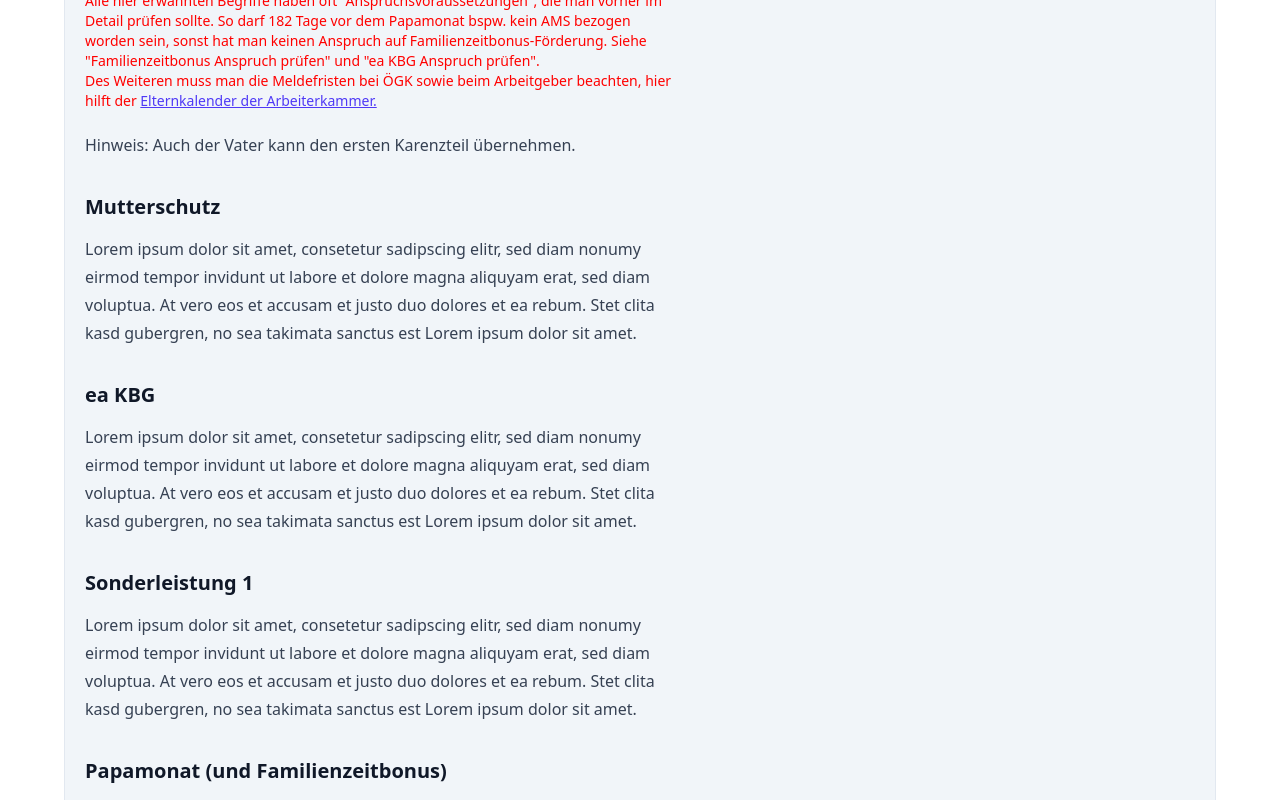
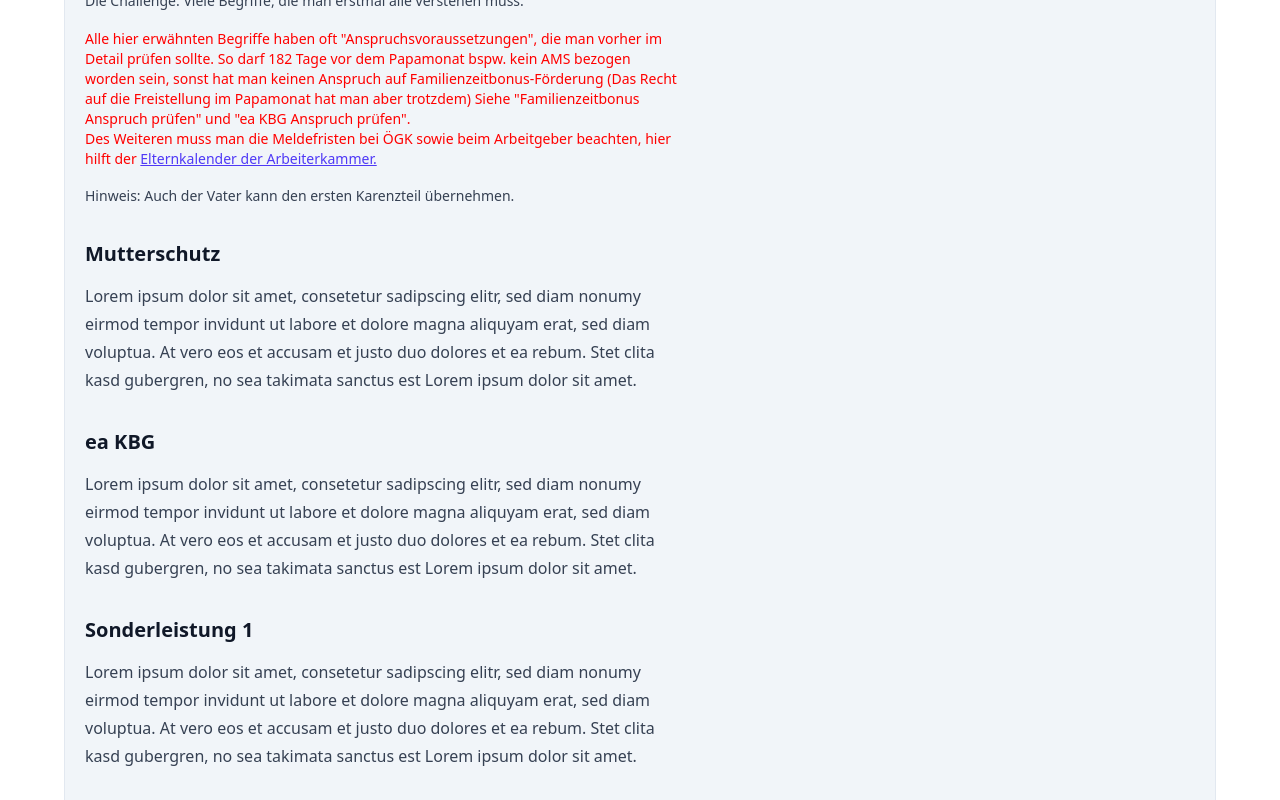
Before and after one commit to mandrasch/karenz-wizard, a SvelteKit app: page /eakbg-planer in a window 1280 px wide. Shown: the part 1240-2040 px from the top of the page. Built offline with nearby package versions, Linux system fonts and the light colour scheme.

Commit message:
chore: update

```diff
--- a/src/routes/eakbg-planer/+page.svelte
+++ b/src/routes/eakbg-planer/+page.svelte
@@ -939,17 +939,19 @@
 		<aside class="note-box">
 			<div class="prose">
 				<h3>🚧 Warum? / Erklärungen - in Arbeit 🚧</h3>
+				<p class="text-sm">Die Challenge: Viele Begriffe, die man erstmal alle verstehen muss.</p>
 				<p class="text-sm" style="color:red">
 					Alle hier erwähnten Begriffe haben oft "Anspruchsvoraussetzungen", die man vorher im
 					Detail prüfen sollte. So darf 182 Tage vor dem Papamonat bspw. kein AMS bezogen worden
-					sein, sonst hat man keinen Anspruch auf Familienzeitbonus-Förderung. Siehe
-					"Familienzeitbonus Anspruch prüfen" und "ea KBG Anspruch prüfen". <br />Des Weiteren muss
-					man die Meldefristen bei ÖGK sowie beim Arbeitgeber beachten, hier hilft der
+					sein, sonst hat man keinen Anspruch auf Familienzeitbonus-Förderung (Das Recht auf die
+					Freistellung im Papamonat hat man aber trotzdem) Siehe "Familienzeitbonus Anspruch prüfen"
+					und "ea KBG Anspruch prüfen". <br />Des Weiteren muss man die Meldefristen bei ÖGK sowie
+					beim Arbeitgeber beachten, hier hilft der
 					<a href="https://elternkalender.arbeiterkammer.at/index.html" class="underline"
 						>Elternkalender der Arbeiterkammer.</a
 					>
 				</p>
-				<p>Hinweis: Auch der Vater kann den ersten Karenzteil übernehmen.</p>
+				<p class="text-sm">Hinweis: Auch der Vater kann den ersten Karenzteil übernehmen.</p>
 				<!-- <p class="footnote" id="fn-1">
 					[1] Papamonat: ab Entlassung aus dem Krankenhaus bis zum Ende des Mutterschutzes nutzbar,
 					der Arbeitgeber muss es erlauben.
@@ -990,6 +992,13 @@
 					sanctus est Lorem ipsum dolor sit amet.
 				</p>
 				<h3 id="sonderleistung-1">Sonderleistung 1</h3>
+				<p>
+					Lorem ipsum dolor sit amet, consetetur sadipscing elitr, sed diam nonumy eirmod tempor
+					invidunt ut labore et dolore magna aliquyam erat, sed diam voluptua. At vero eos et
+					accusam et justo duo dolores et ea rebum. Stet clita kasd gubergren, no sea takimata
+					sanctus est Lorem ipsum dolor sit amet.
+				</p>
+				<h3 id="sonderleistung-1">Gemeinsamer Monat</h3>
 				<p>
 					Lorem ipsum dolor sit amet, consetetur sadipscing elitr, sed diam nonumy eirmod tempor
 					invidunt ut labore et dolore magna aliquyam erat, sed diam voluptua. At vero eos et
```
